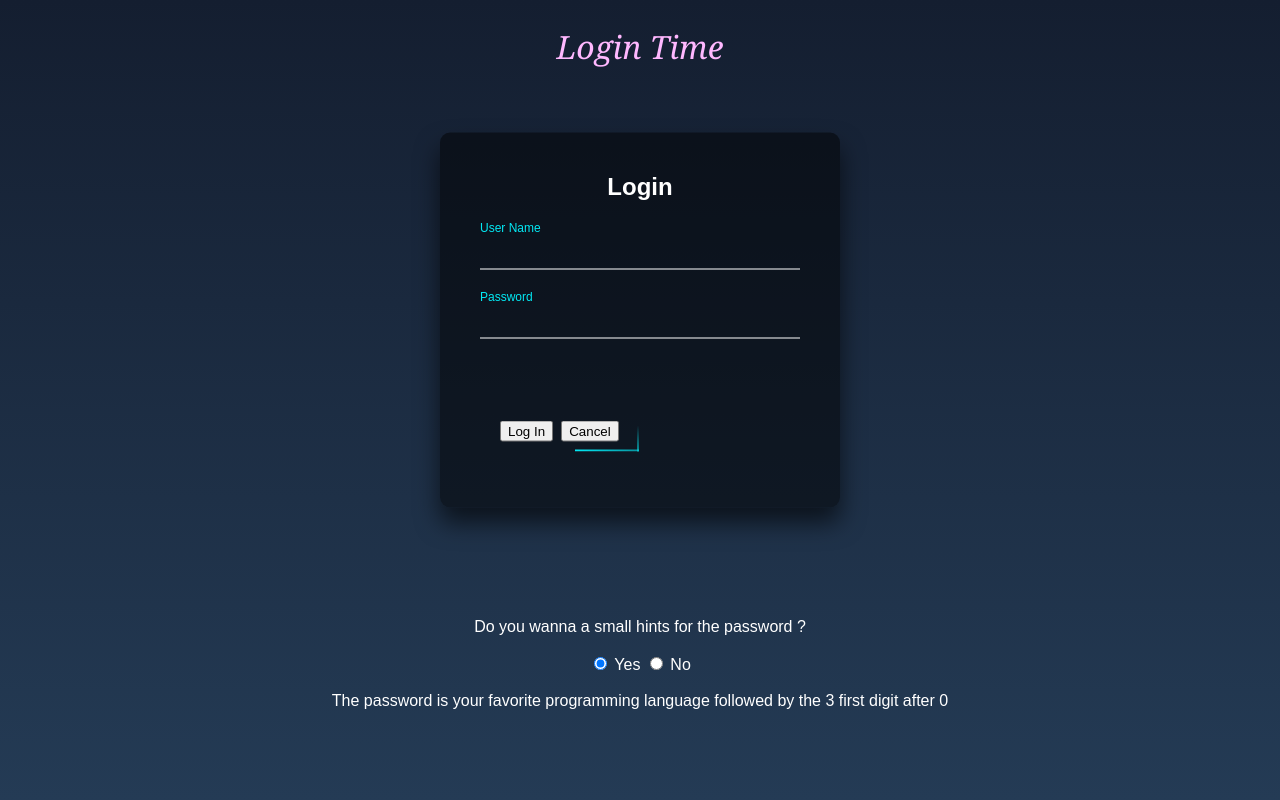
After one commit to VincentBernet/CRUD_Web_Application, a PHP site: page /login.php in a window 1280 px wide. The commit adds this page. Run offline with PHP 8.4, Linux system fonts and the light colour scheme.

Commit message:
Add files via upload

```diff
--- a/index.css
+++ b/index.css
@@ -30,18 +30,27 @@
   }
 
 body {
+  color: white;
 margin-left:10%;
 margin-right:10%;
 padding:0;
 font-family: sans-serif;
 background: linear-gradient(#141e30, #243b55);
 }
+a
+{
+  text-align:center;font-family: Georgia, serif;font-size: 16px;letter-spacing: 0px;word-spacing: 0px;color: #FFB8FF;font-weight: 400;text-decoration: none solid rgb(68, 68, 68);font-style: italic;font-variant: normal;text-transform: none;
 
-.insert-box
+}
+.Titre
+{
+  margin-top:25px;text-align:center;font-family: Georgia, serif;font-size: 32px;letter-spacing: 0px;word-spacing: 0px;color: #FFB8FF;font-weight: 400;text-decoration: none solid rgb(68, 68, 68);font-style: italic;font-variant: normal;text-transform: none;
+}
+.login-box
 {
   position: absolute;
   top: 40%;
-  left: 30%;
+  left: 50%;
   width: 400px;
   padding: 40px;
   transform: translate(-50%, -50%);
@@ -51,7 +60,7 @@ background: linear-gradient(#141e30, #243b55);
   border-radius: 10px;
 }
 
-.insert-box h2
+.login-box h2
 {
   margin: 0 0 30px;
   padding: 0;
@@ -59,12 +68,12 @@ background: linear-gradient(#141e30, #243b55);
   text-align: center;
 }
 
-.insert-box .user-box
+.login-box .user-box
 {
   position: relative;
 }
 
-.insert-box .user-box input
+.login-box .user-box input
 {
   width: 100%;
   padding: 10px 0;
@@ -76,7 +85,7 @@ background: linear-gradient(#141e30, #243b55);
   outline: none;
   background: transparent;
 }
-.insert-box .user-box label
+.login-box .user-box label
 {
   position: absolute;
   top:0;
@@ -88,8 +97,8 @@ background: linear-gradient(#141e30, #243b55);
   transition: .5s;
 }
 
-.insert-box .user-box input:focus ~ label,
-.insert-box .user-box input:valid ~ label
+.login-box .user-box input:focus ~ label,
+.login-box .user-box input:valid ~ label
 {
   top: -20px;
   left: 0;
@@ -97,7 +106,7 @@ background: linear-gradient(#141e30, #243b55);
   font-size: 12px;
 }
 
-.insert-box form a
+.login-box form a
 {
   position: relative;
   display: inline-block;
@@ -112,7 +121,7 @@ background: linear-gradient(#141e30, #243b55);
   letter-spacing: 4px
 }
 
-.insert-box a:hover
+.login-box a:hover
 {
   background: #03e9f4;
   color: #fff;
@@ -123,13 +132,13 @@ background: linear-gradient(#141e30, #243b55);
           0 0 100px #03e9f4;
 }
 
-.insert-box a span
+.login-box a span
 {
   position: absolute;
   display: block;
 }
 
-.insert-box a span:nth-child(1) {
+.login-box a span:nth-child(1) {
 top: 0;
 left: -100%;
 width: 100%;
@@ -147,7 +156,7 @@ left: 100%;
 }
 }
 
-.insert-box a span:nth-child(2) {
+.login-box a span:nth-child(2) {
 top: -100%;
 right: 0;
 width: 2px;
@@ -166,7 +175,7 @@ top: 100%;
 }
 }
 
-.insert-box a span:nth-child(3) {
+.login-box a span:nth-child(3) {
 bottom: 0;
 right: -100%;
 width: 100%;
@@ -185,7 +194,7 @@ right: 100%;
 }
 }
 
-.insert-box a span:nth-child(4) {
+.login-box a span:nth-child(4) {
 bottom: -100%;
 left: 0;
 width: 2px;
--- /dev/null
+++ b/login.php
@@ -0,0 +1,98 @@
+<html>
+  <head>
+    <title>Bernet Vincent assignment-autos</title>
+  <link type="text/css" rel="stylesheet" href="index.css">
+  </head>
+
+  <body>
+    <?php
+      require_once "pdo.php";
+        /*if(isset($_POST["name"]===false)&&(isset($_POST["email"])===false))
+        {
+          echo'hi';
+        }
+        if (($_POST["name"]=='')||($_POST["password"])=='')
+        {
+          echo'Email and password are required !';
+        }
+        else if(strpos($_POST["name"],'@') === false)
+        {
+          echo'Your Name must contain at least one @';
+        }
+        else if((isset($_POST["name"]))&&($_POST["password"]!='123'))
+        {
+          echo'Incorrect password';
+        }*/
+        $failure = false;
+        $salt = 'XyZzy12*_';
+        $stored_hash = '1a52e17fa899cf40fb04cfc42e6352f1';
+        if (isset($_POST['cancel']))
+        {
+          header("Location: index.php?");
+        }
+        if ( isset($_POST['name']) && isset($_POST['password']) )
+        {
+
+            if ( strlen($_POST['name']) < 1 || strlen($_POST['password']) < 1 )
+            {
+                $failure = "Email and password are required";
+            }
+            else if (strpos($_POST["name"],'@') === false)
+            {
+              $failure='Your Name must contain at least one @';
+            }
+            else
+            {
+                $check = hash('md5', $salt.$_POST['password']);
+                if ( $check == $stored_hash ) {
+                    // Redirect the browser to game.php
+                    $_GET['name']=$_POST['name'];
+                    header("Location: autos.php?name=".urlencode($_GET['name']));
+                    return;
+                } else {
+                    echo'error_log("Login fail ".$_POST["name"]." $check")';
+                    $failure = "Incorrect password";
+                }
+            }
+        }
+        if ( $failure !== false ) {
+            // Look closely at the use of single and double quotes
+            echo('<br><br><br><br><p style="color: white;text-align:center;">'.htmlentities($failure)."</p>\n");
+        }?>
+
+        <div class="Titre">
+         Login Time<br></div>
+    <div class="login-box">
+      <h2>Login</h2>
+      <form method="post">
+        <div class="user-box">
+          <input type="text" name="name" size="40" value="  ">
+          <label>User Name</label>
+        </div>
+        <div class="user-box">
+          <input type="password" name="password" size="40" >
+          <label>Password</label>
+        </div>
+        <a href="#">
+          <span></span>
+          <span></span>
+          <span></span>
+          <span></span>
+        <input type="submit" value="Log In"/>
+        <input type="submit" name ="cancel" value="Cancel"/>
+        </a>
+      </form>
+    </div>
+  </form>
+  <div style="position:relative; margin-top:550px; text-align:center">
+Do you wanna a small hints for the password ?<br><br>
+    <input type="radio" name="choice" value="Yes" checked/>
+      <label for="Yes">Yes</label>
+    <input type="radio" name="choice" value="No"/>
+      <label for="No">No</label>
+<br> <br>
+    The password is your favorite programming language followed by the 3 first digit after 0
+  </div>
+  </body>
+
+</html>
--- a/pdo.php
+++ b/pdo.php
@@ -1,5 +1,16 @@
 <?php
-$pdo = new PDO('mysql:host=localhost;port=3306;dbname=vincent1','1234','admin');
+$pdo = new PDO('mysql:host=localhost;port=3306;dbname=assignment','1234','admin');
 //To see erros see bellow
-//$pdo->setAttribute(PDO::ATTR_ERRMOD, PDO::ERROMODE_EXECPTION);
+//ERRMOD_WARNING just to check if there is some error, but not really usefull, EXCEPTION is far better
+$pdo->setAttribute(PDO::ATTR_ERRMODE, PDO::ERRMODE_EXCEPTION);
+
+/*try {
+  $stmt= $pdo->prepare("SELECT * FROM autos where auto_id = :abc");
+  $stmt-> execute(array(":pdw"=>$_GET['auto_id']));
+}
+catch (Exception $ex)
+{
+  echo("Internal erro, please contact support");
+  error_log("Login fail ".$_POST['name']." $check");
+}*/
 ?>
```
Also changed, not shown: autos.php (added, +89 -0 lines), index.php (+11 -124 lines).
